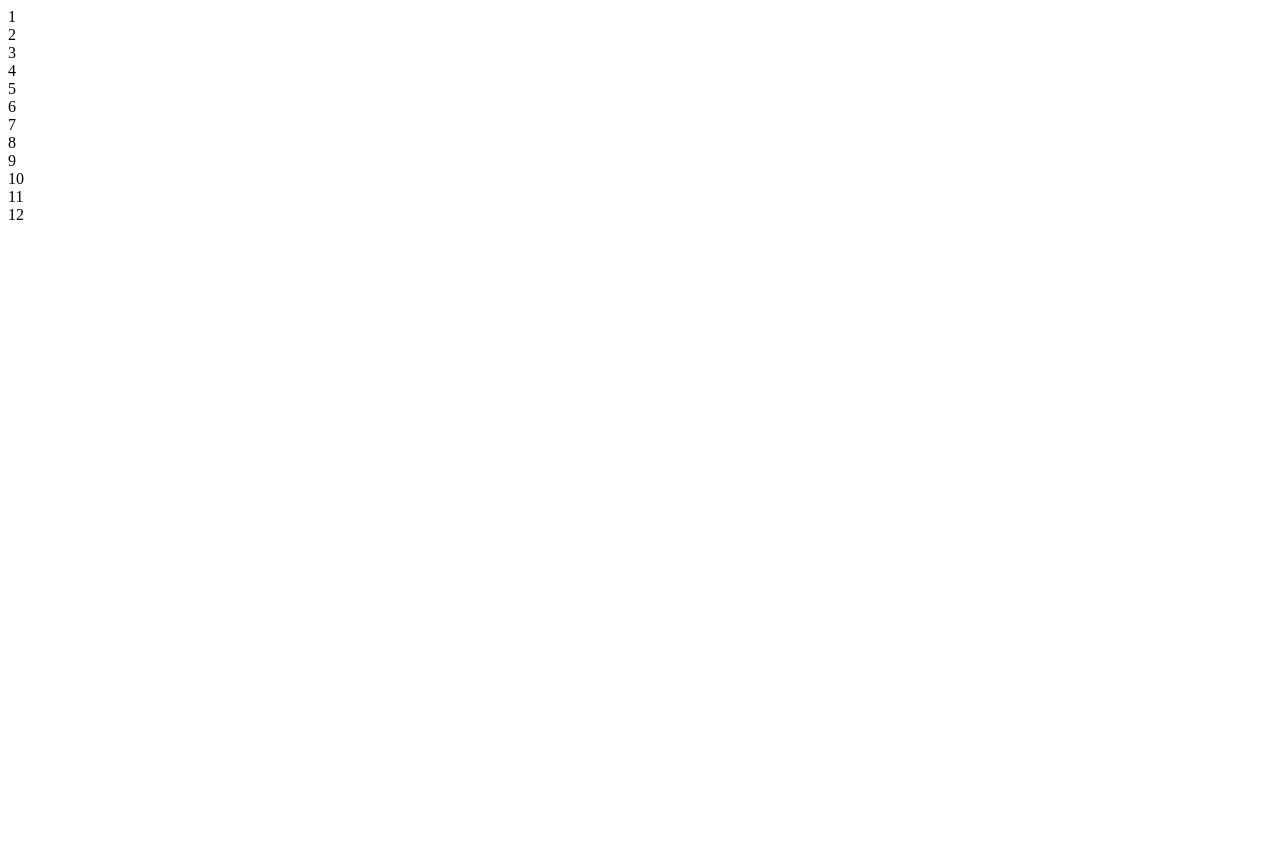
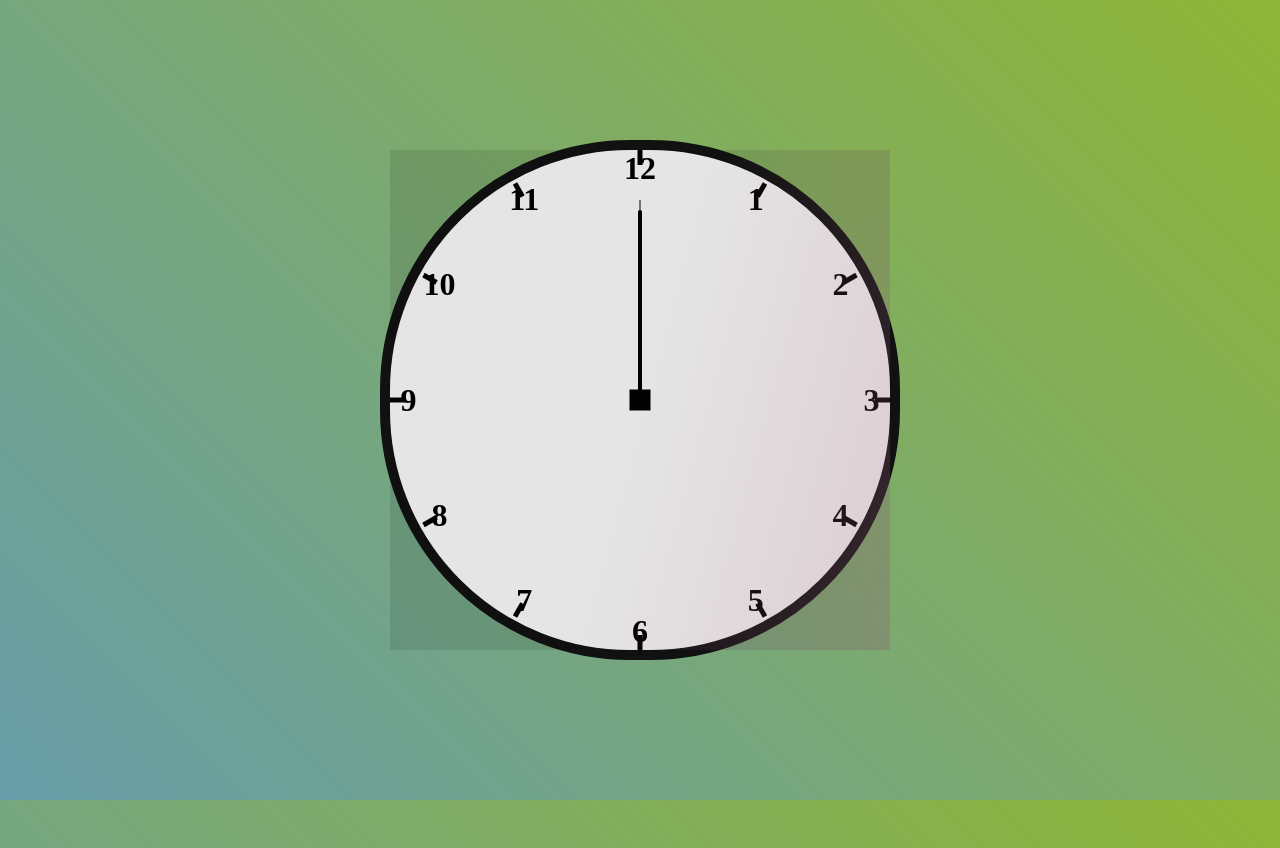
Before and after one commit to hnhung123/demo-clock, a plain HTML site: page index.html in a window 1280 px wide. Before the commit the page ends 800 px from the top, so only its background shows below. Drawn offline with Linux system fonts and the light colour scheme.

Commit message:
Add CSS to the clock & change class name in HTML

```diff
--- a/index.html
+++ b/index.html
@@ -51,7 +51,7 @@
             <div class="minute"></div>
         </div>
         <div class="hand" id="hour">
-            <div class="number"></div>
+            <div class="hour"></div>
         </div>
     </div>
 </body>
--- a/style.css
+++ b/style.css
@@ -0,0 +1,162 @@
+*{
+    margin: 0;
+    padding: 0;
+}
+
+body{
+    width: 100vw;
+    height: 100vh;
+    display: flex;
+    justify-content: center;
+    overflow: hidden;
+    align-items: center;
+    background: linear-gradient(45deg, #287486b4, #8fb636);
+}
+
+.clock{
+    width: 500px;
+    height: 500px;
+    position: relative;
+    border-radius: 250px;
+    border:10px solid #111;
+    background-color: #fff;
+}
+
+.clock:before{
+    content: '';
+    transform: translate(-50%,-50%);
+    position: absolute;
+    width: 21px;
+    height: 21px;
+    top:50%;
+    left:50%;
+    background: black;
+}
+
+.clock:after{
+    content: '';
+    position: absolute;
+    width: 100%;
+    height: 100%;
+    top: 0;
+    left:0;
+    background: linear-gradient(285deg,rgba(141,91,114,0.308),rgba(0,0,0,0.1) 50%);
+}
+.num{
+    position: absolute;
+    width: 100%;
+    height: 100%;
+    top: 0;
+    left: 0;
+    text-align: center;
+    font-size: 2rem;
+    font-weight: 700;
+}
+.num::after{
+    content:'';
+    position: absolute;
+    width: 5px;
+    height:15px;
+    top:0;
+    left:50%;
+    transform: translate(-50%);
+    background-color: #000;
+}
+.num1{
+    transform: rotate(30deg);
+}
+.num1 div{
+    transform: rotate(-30deg);
+}
+.num2{
+    transform: rotate(60deg);
+}
+.num2 div{
+    transform: rotate(-60deg);
+}
+.num3{
+    transform: rotate(90deg);
+}
+.num3 div{
+    transform: rotate(-90deg);
+}
+.num4{
+    transform: rotate(120deg);
+}
+.num4 div{
+    transform: rotate(-120deg);
+}
+.num5{
+    transform: rotate(150deg);
+}
+.num5 div{
+    transform: rotate(-150deg);
+}
+.num6{
+    transform: rotate(180deg);
+}
+.num6 div{
+    transform: rotate(-180deg);
+}
+.num7{
+    transform: rotate(210deg);
+}
+.num7 div{
+    transform: rotate(-210deg);
+}
+.num8{
+    transform: rotate(240deg);
+}
+.num8 div{
+    transform: rotate(-240deg);
+}
+.num9{
+    transform: rotate(270deg);
+}
+.num9 div{
+    transform: rotate(-270deg);
+}
+.num10{
+    transform: rotate(300deg);
+}
+.num10 div{
+    transform: rotate(-300deg);
+}
+.num11{
+    transform: rotate(330deg);
+}
+.num11 div{
+    transform: rotate(-330deg);
+}
+.hand{
+    position: absolute;
+    top:0;
+    left: 0;
+    width: 100%;
+    height: 100%;
+}
+
+.hand div{
+    position: absolute;
+    bottom: 50%;
+    left: 50%;
+    transform: translate(-50%);
+    background-color: #000;
+}
+
+.second{
+    width: 1px;
+    height: 40%;
+}
+.minute{
+    width: 4px;
+    height: 38%;
+    border-radius: 2px;
+}
+.hour{
+    width: 8px;
+    height: 28%;
+    z-index: -1;
+    border-radius: 4px;
+    background-color: red;
+}
```
